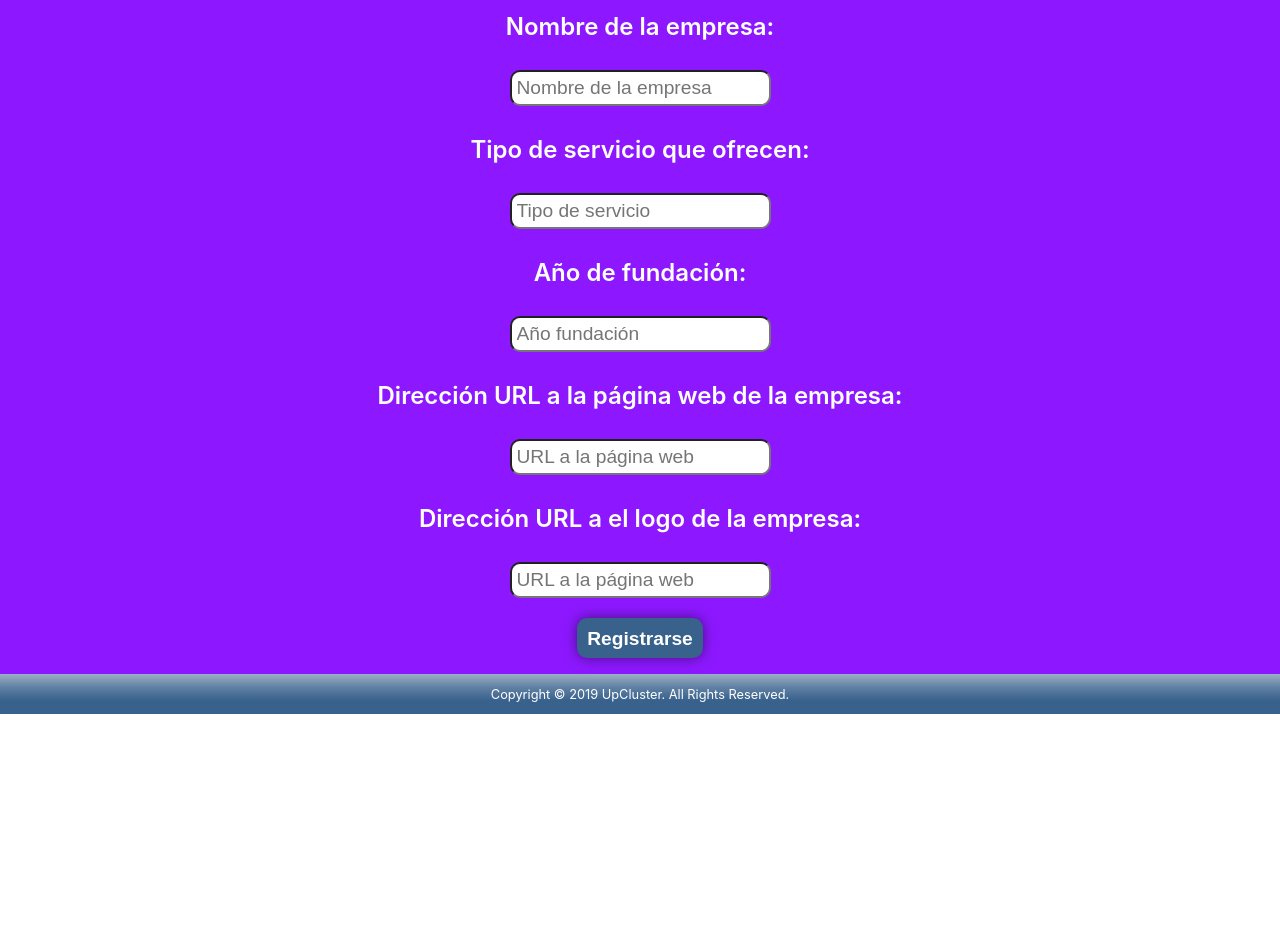
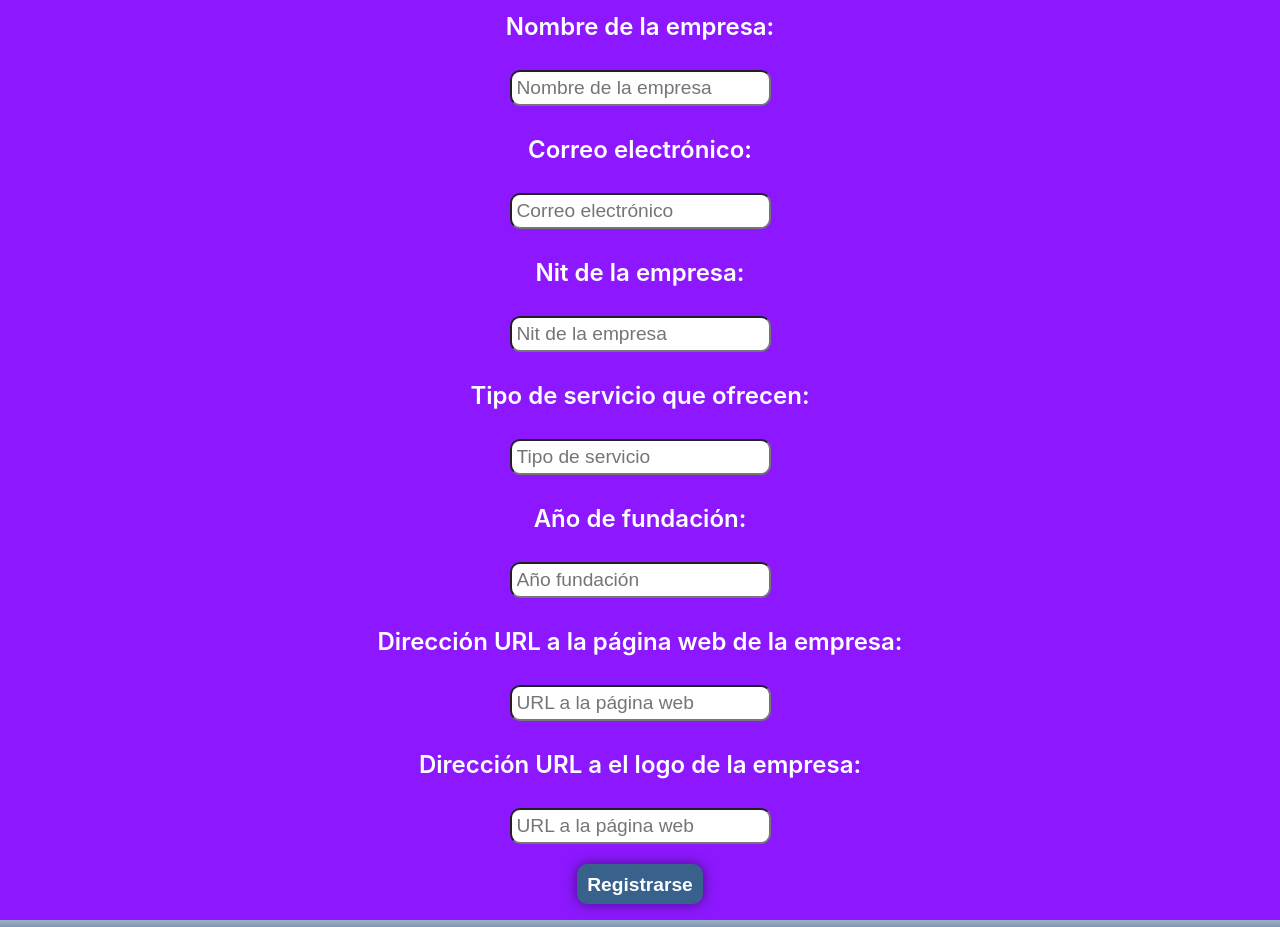
Before and after one commit to danielpre30/Proveedores, a React (Create React App) app: page /#/inicio in a window 1280 px wide. Shown: the part 1340-2267 px from the top of the page. Before the commit the page ends 2054 px from the top, so only its background shows below. Built offline with nearby package versions, Linux system fonts and the light colour scheme.

Commit message:
Nuevos campos para formulario registro

```diff
--- a/src/sections/RegisterSection.js
+++ b/src/sections/RegisterSection.js
@@ -13,6 +13,10 @@ class RegisterSection extends Component {
                     <form className= "">
                     <p className="regInfo__text">Nombre de la empresa:</p>
                     <input className="reg__input" name="companyName"  placeholder="Nombre de la empresa" />
+                    <p className="regInfo__text">Correo electrónico:</p>
+                    <input className="reg__input" name="companyEmail" type="email"  placeholder="Correo electrónico" />
+                    <p className="regInfo__text">Nit de la empresa:</p>
+                    <input className="reg__input" name="companyNit" type="number" placeholder="Nit de la empresa" />
                     <p className="regInfo__text">Tipo de servicio que ofrecen:</p>
                     <input className="reg__input" name="typeOfService"  placeholder="Tipo de servicio" />
                     <p className="regInfo__text">Año de fundación:</p>
```
